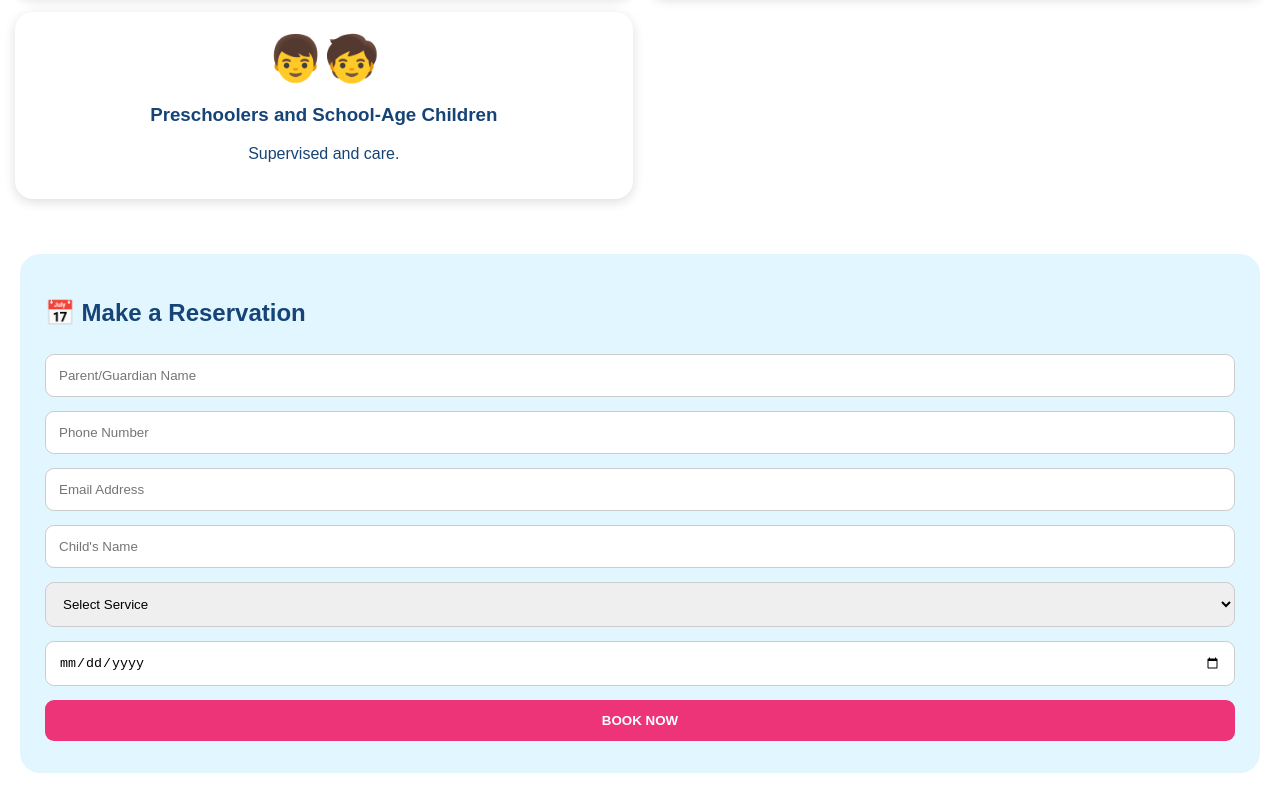
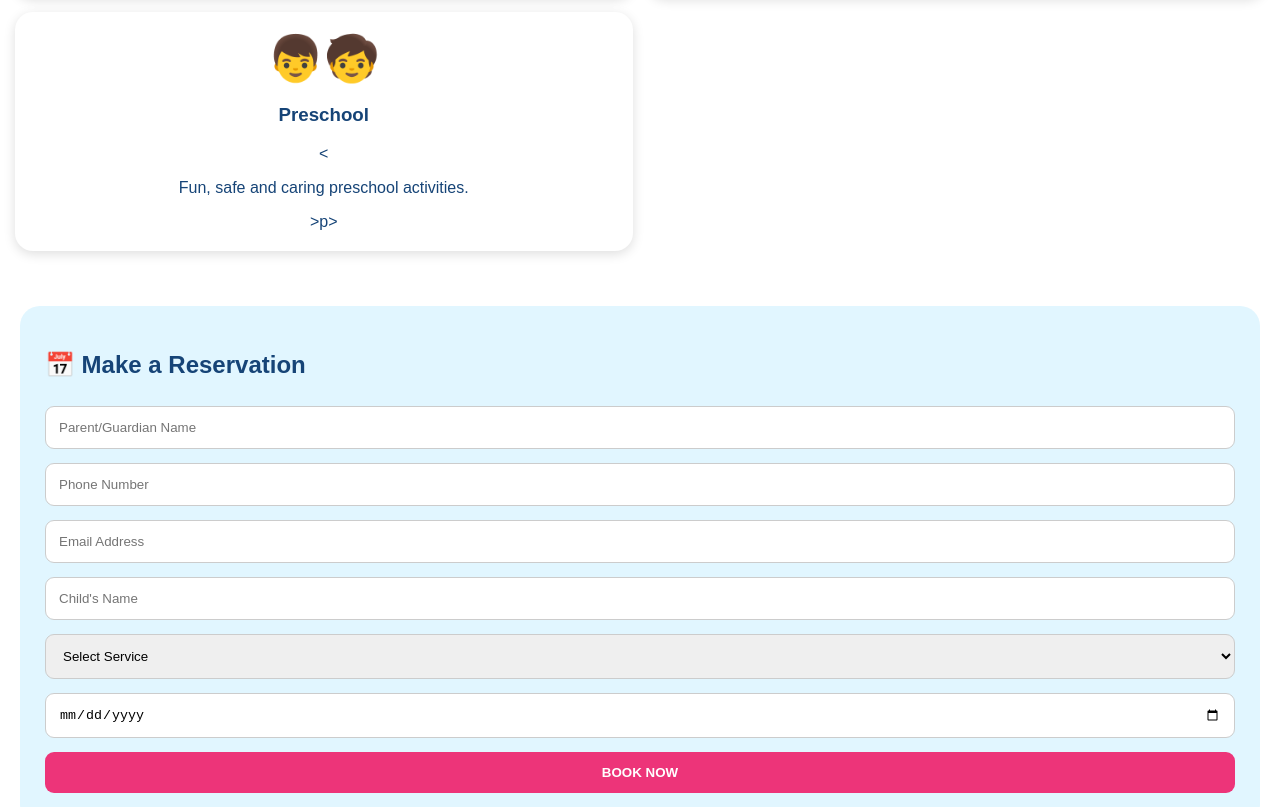
Before and after one commit to MCkiddieGo/MCkiddieGo, a plain HTML site: page index.html in a window 1280 px wide. Shown: the part 1001-1808 px from the top of the page. Drawn offline with Linux system fonts and the light colour scheme.

Commit message:
Refactor logo and update preschool card details
Updated logo div structure and modified card content for preschool section.

```diff
--- a/index.html
+++ b/index.html
@@ -28,7 +28,7 @@ footer{padding:25px;text-align:center;background:#164477;color:white}
 <body>
 
 <header>
-<div class="logo">MC<span>KiddieGo</span> </div>
+<div class="logo">MC<span>KiddieGo</span></div>
 <p>Kids Care • Learn • Play • Go!</p>
 </header>
 
@@ -76,8 +76,8 @@ footer{padding:25px;text-align:center;background:#164477;color:white}
 
 <div class="card">
 <div class="icon">👦🧒</div>
-<h3>Preschoolers and School-Age Children</h3>
-<p>Supervised and care.</p>
+<h3>Preschool</h3>
+<<p>Fun, safe and caring preschool activities.</p>>p>
 </div>
 
 </div>
```
